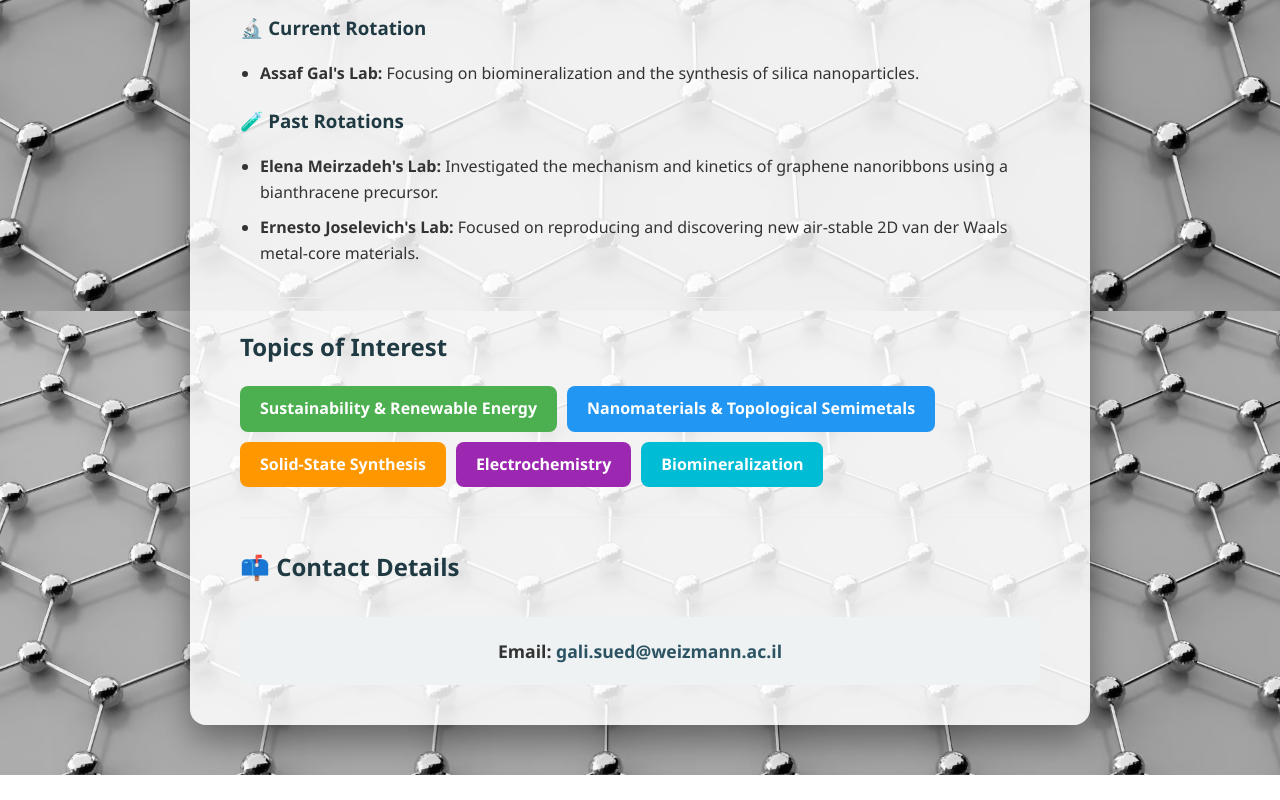
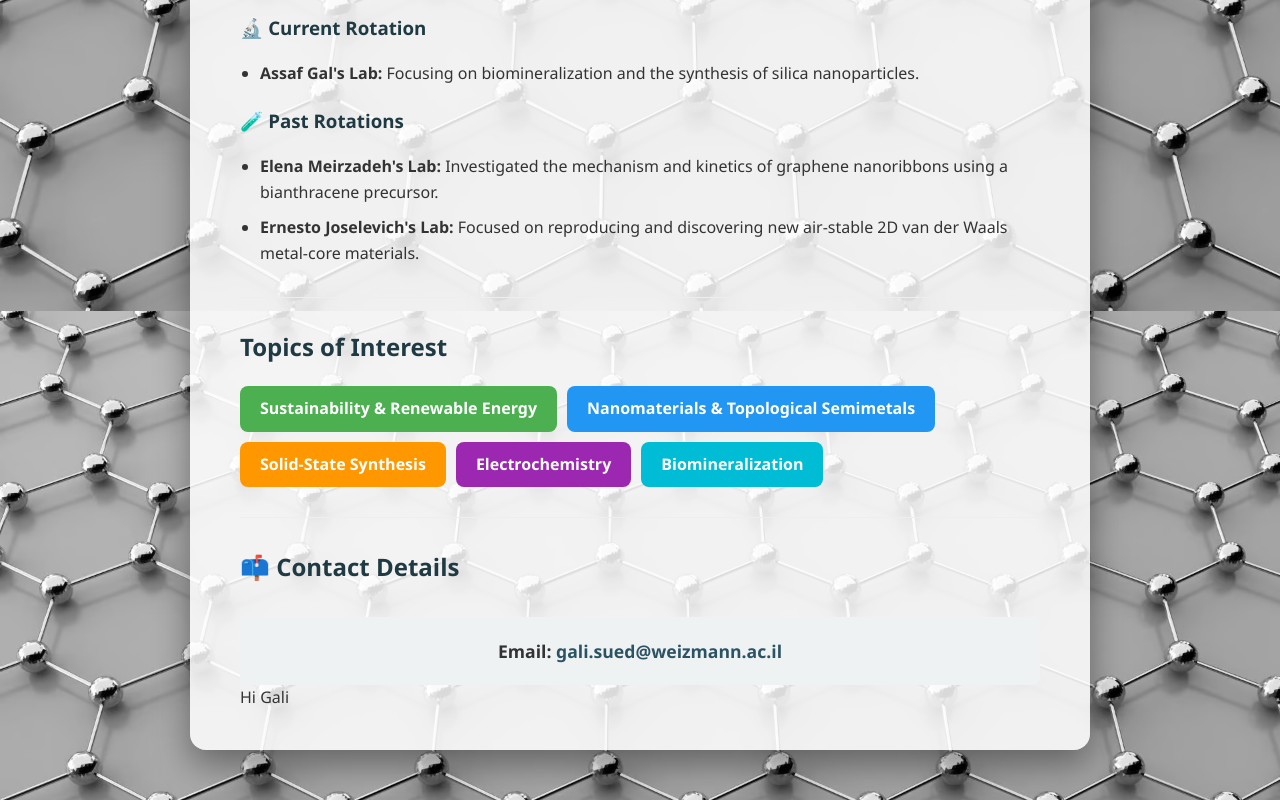
Before and after one commit to galisued/galisued.github.io, a plain HTML site: page index.html in a window 1280 px wide. Shown: the part 489-1289 px from the top of the page. Before the commit the page ends 1264 px from the top, so only its background shows below. Drawn offline with Linux system fonts and the light colour scheme.

Commit message:
Change html file

```diff
--- a/index.html
+++ b/index.html
@@ -145,6 +145,10 @@
             <b>Email:</b> <a href="mailto:gali.sued@weizmann.ac.il">gali.sued@weizmann.ac.il</a>
         </div>
 
+        <div>
+            Hi Gali
+        </div>
+
     </div>
 
 </body>
```
